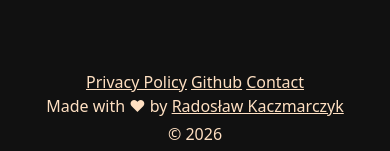
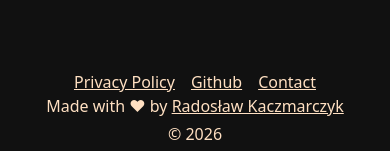
Before and after one commit to radeqq007/quizpedia, a React (Vite) app: page / in a window 390 px wide. Shown: the part 690-841 px from the top of the page. Built offline with nearby package versions, Linux system fonts and the light colour scheme; no server answers.

Commit message:
style: increase the link spacing in the footer on mobile

```diff
--- a/src/components/layout/Footer.tsx
+++ b/src/components/layout/Footer.tsx
@@ -18,7 +18,7 @@ export const Footer = () => {
         </span>
       </span>
 
-      <span>
+      <span className="w-full flex justify-center !gap-4 sm:justify-end">
         <Link to="/privacy" className="underline">
           Privacy Policy
         </Link>
```
